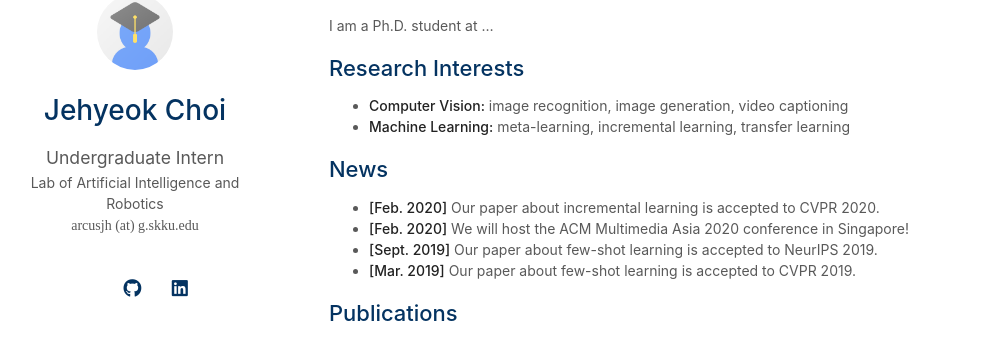
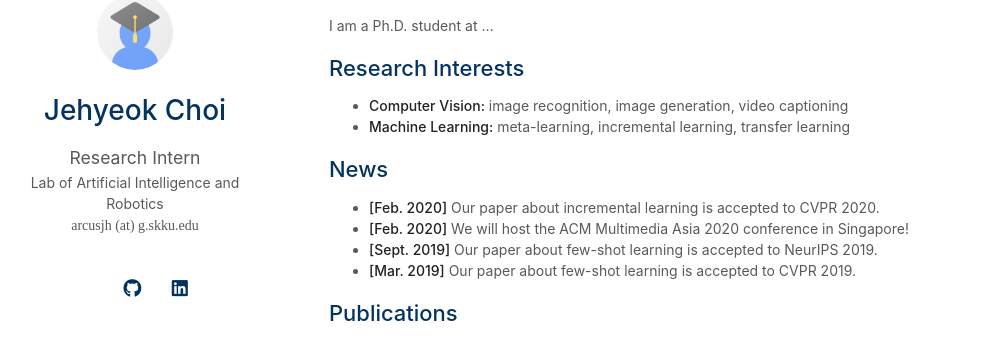
Before and after one commit to jhchoi0211/jhchoi0211.github.io, a Jekyll site: the page built from index.md, in a window 1280 px wide. Shown: the part 140-481 px from the top of the page, without its empty margins (141-1134 px from the left). Built offline with Jekyll 4.4.1, drawn with Linux system fonts in a browser that asks for light colours; a style sheet for code colours, icons or effects is not loaded; our own code applies the rules of GitHub Pages for plain Markdown files.

Commit message:
Update _config.yml

```diff
--- a/_config.yml
+++ b/_config.yml
@@ -1,6 +1,6 @@
 # Basic Information
 title: Jehyeok Choi
-position: Undergraduate Intern
+position: Research Intern
 affiliation: Lab of Artificial Intelligence and Robotics
 email: arcusjh (at) g.skku.edu
 
```
